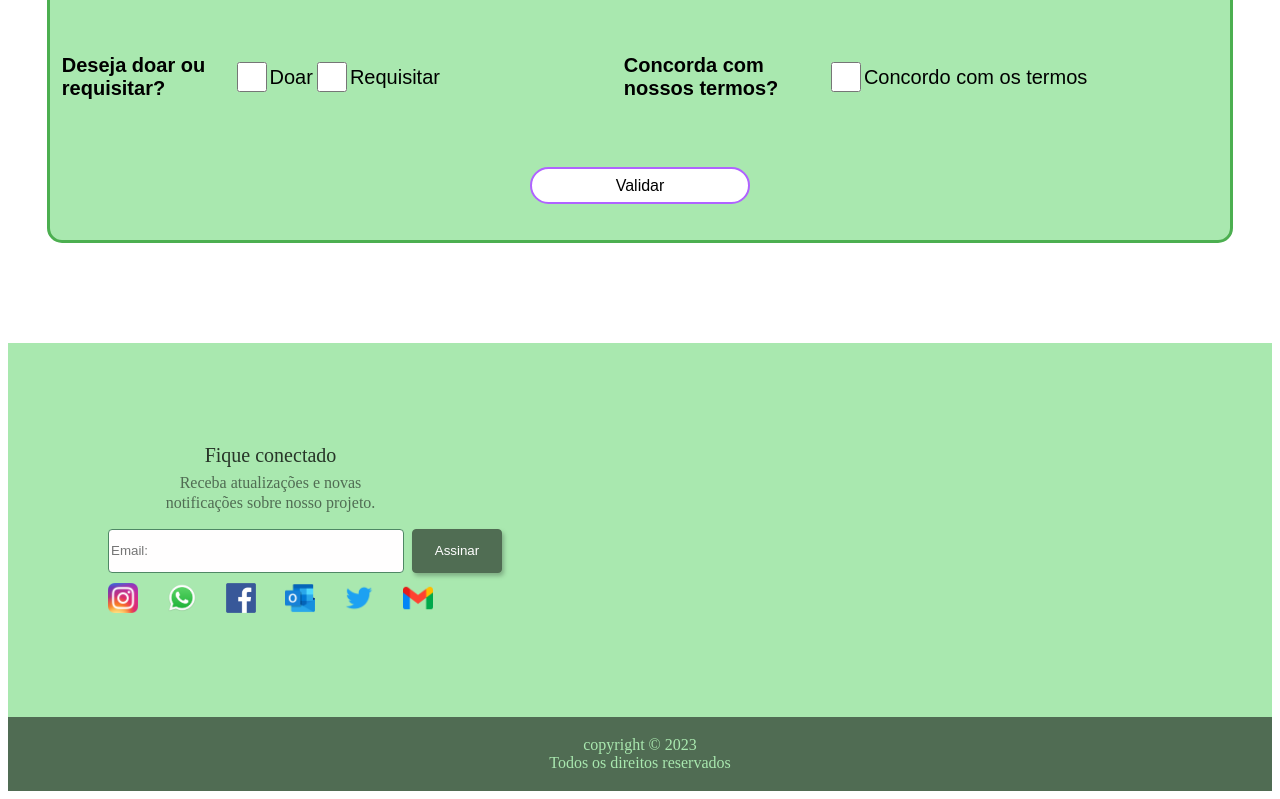
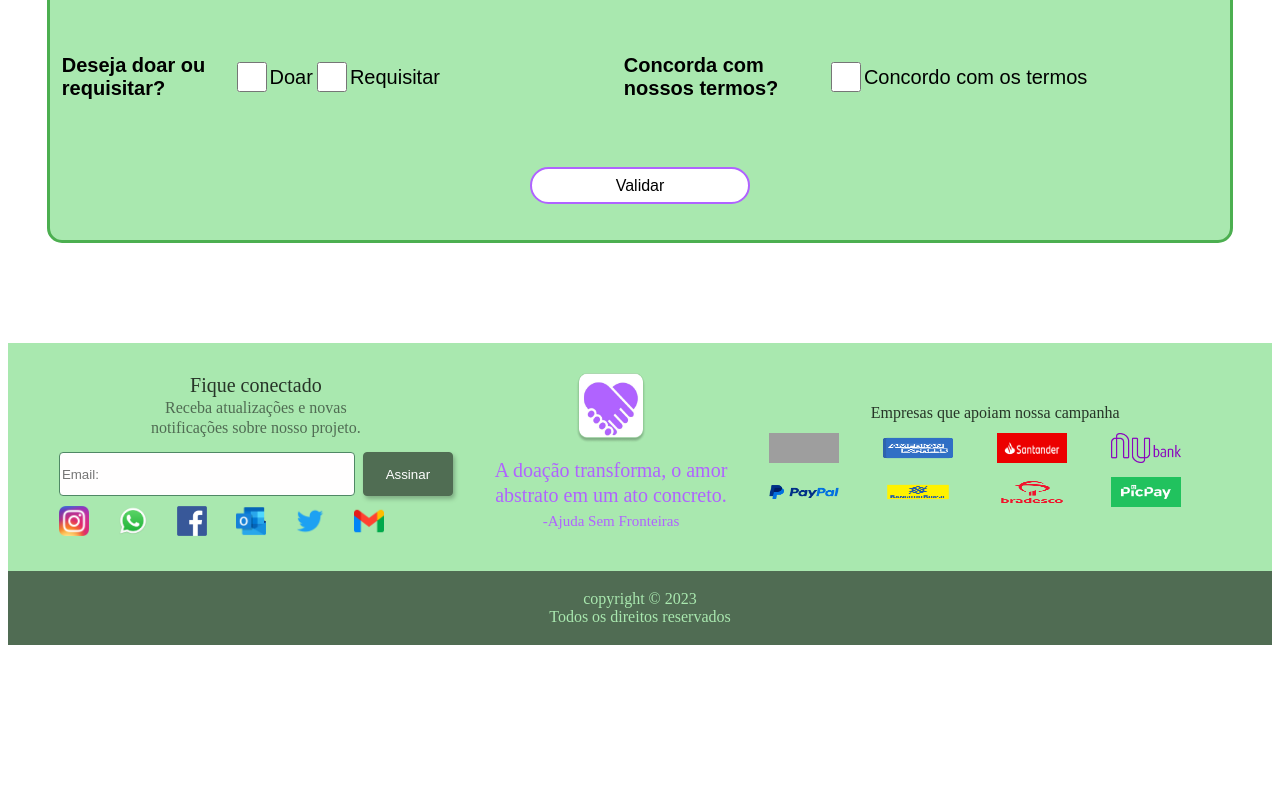
Before and after one commit to AnneCunha/PJ2, a plain HTML site: page PJ2-main/PJ2-main/PJ2/index.html in a window 1280 px wide. Shown: the part 843-1642 px from the top of the page. After the commit the page ends 1496 px from the top, so only its background shows below. Drawn offline with Linux system fonts and the light colour scheme; grey boxes are pictures that could not be loaded; a web font is replaced by a local one.

Commit message:
Atualização no Footer

```diff
--- /dev/null
+++ b/PJ2-main/PJ2-main/PJ2/BlocodeNotas.css
@@ -0,0 +1,166 @@
+
+/*
+  Apoiadores
+*/
+
+#apoiadores {
+    display: flex;
+    position: static;
+    float: right;
+  }
+
+  .textoApoiadores p {
+    display: flex;
+    position: static;
+
+    justify-content: center;
+    align-items: center;
+    text-align: center;
+  }
+
+  #iconApoiadores01, #iconApoiadores02, #iconApoiadores03, #iconApoiadores04  {
+    position: static;
+
+    text-decoration: none;
+
+    margin-right: 40px;
+    padding: 0%;
+    width: 70px;
+    height: 30px;
+
+  }
+
+  #iconApoiadores05, #iconApoiadores06, #iconApoiadores07, #iconApoiadores08 {
+    position: static;
+
+    text-decoration: none;
+
+    margin-top: 10px;
+    margin-right: 40px;
+    padding: 0%;
+    width: 70px;
+    height: 30px;
+  }
+
+  /*
+    Texto Titulo Footer
+  */
+
+  .textoTituloFooter {
+    display: flex;
+    position: static;
+
+    flex-direction: column;
+  }
+
+  #txth3 {
+    display: flex;
+    position: static;
+
+
+    font-style: normal;
+    font-weight: 400;
+    font-size: 20px;
+    line-height: 25px;
+    text-align: center;
+
+    color: #273528;
+
+    margin: 0%;
+
+  }
+
+  #txtp {
+    display: flex;
+    position: static;
+
+    font-style: normal;
+    font-weight: 400;
+    font-size: 16px;
+    line-height: 20px;
+    text-align: center;
+
+    color: #506C53;
+
+    margin-top: 5px;
+
+  }
+
+  /*
+    Assinatura
+  */
+
+  .emailAssinarFooter {
+    display: flex;
+    position: static;
+  }
+
+  #txtEmail {
+    position: static;
+    float: left;
+
+    outline: none;
+    border-radius: 3px;
+    background: #FFFEFE;
+    border: 1px solid #4F8865;
+    border-radius: 4px;
+
+    width: 290px;
+    height: 40px;
+  }
+
+  #elemButton {
+    float: left;
+    position: absolute;
+
+    width: 90px;
+    height: 44px;
+    margin-left: 8px;
+
+    background: #506d53;
+    border: 1px solid #506C53;
+    filter: drop-shadow(2px 3px 2px rgba(0, 0, 0, 0.25));
+    border-radius: 4px;
+    color: white;
+
+    cursor: pointer;
+    transition-duration: 0.5s;
+
+  }
+
+  #elemButton:hover {
+    background-color: #465847;
+    color: white;
+  }
+
+  /*
+    RedeSociais
+  */
+
+  .redesSocial img {
+    position: static;
+  }
+
+  #icon01 {
+    position: static;
+
+    width: 30px;
+    height: 30px;
+
+    margin-top: 10px;
+  }
+
+  #icon02, #icon03, #icon04, #icon05, #icon06 {
+    position: static;
+
+    width: 30px;
+    height: 30px;
+
+    margin-top: 10px;
+    margin-left: 25px;
+
+  }
+
+  .redesSocial, a {
+    text-decoration: none;
+  }
--- a/PJ2-main/PJ2-main/PJ2/index.html
+++ b/PJ2-main/PJ2-main/PJ2/index.html
@@ -85,17 +85,26 @@
             </div>
         <center><button type="submit" class="btn">Validar</button></center>
     </div>
+
+
+    <!-- Footer -->
     <div id="footer">
+        <div class="allFooter">
+
+            <!-- Email / Assinar-->
+
             <div class="textoAssinar">
                 <h3 id="txth3">Fique conectado</h3>
                 <p id="txtp">Receba atualizações e novas<br>notificações sobre nosso projeto.</p>
+
+
                 <form action="Assinar o Email">
-                    <div class="email">
                     <input type="" id="txtEmail" placeholder="Email:">
-                        <div class="assinar">
                     <button id="elemButton">Assinar</button>
                 </form>
-                        <div class="redeSocial">
+
+
+                <nav class="textoAssinar">
                     <a href="#">
                         <img id="icon01" src="img/RedesSocias/Instagram.png" alt="iconInstagram">
                     </a>
@@ -114,11 +123,57 @@
                     <a href="#">
                         <img id="icon06" src="img/RedesSocias/Gmail.png" alt="iconGmail">
                     </a>
+                </nav>
+            </div>
+
+
+            <!-- Logo / Name -->
+
+                <nav class="logoName">
+                    <a href="#">
+                        <img id="logoFooter" src="img/Logo/Logo.png" alt="Logo Do footer">
+                    </a>
+                    <p id="txtLogoName01">A doação transforma, o amor<br> abstrato em um ato concreto.</p>
+                    <p id="txtLogoName02">-Ajuda Sem Fronteiras</p>
+                </nav>
+
+                <!-- Apoiadores -->
+
+                <div class="apoiadores">
+                    <p id="txtApoiadores">Empresas que apoiam nossa campanha</p>
+
+                    <nav>
+                        <a href="#">
+                            <img id="iconApoiadores01" src="img/Apoiadores/PagSeguro.png" alt="Icon Apoiadores PagSeguro">
+                        </a>
+                        <a href="#">
+                            <img id="iconApoiadores02" src="img/Apoiadores/AmericanExpress.png" alt="Icon Apoiadores AmericanExpress">
+                        </a>
+                        <a href="#">
+                            <img id="iconApoiadores03" src="img/Apoiadores/Santander.png" alt="Icon Apoiadores Santander">
+                        </a>
+                        <a href="#">
+                            <img id="iconApoiadores04" src="img/Apoiadores/Nubank.png" alt="Icon Apoiadores Nubank">
+                        </a>
+                    </nav>
+                    <nav>
+                        <a href="#">
+                            <img id="iconApoiadores05" src="img/Apoiadores/PayPal.png" alt="Icon Apoiadores PayPal">
+                        </a>
+                        <a href="#">
+                            <img id="iconApoiadores06" src="img/Apoiadores/BancodoBrasil.png" alt="Icon Apoiadores BancodoBrasil">
+                        </a>
+                        <a href="#">
+                            <img id="iconApoiadores07" src="img/Apoiadores/Bradesco.png" alt="Icon Apoaidores Bradesco">
+                        </a>
+                        <a href="#">
+                            <img id="iconApoiadores08" src="img/Apoiadores/PicPay.png" alt="Ico Apoaidores PicPay">
+                        </a>
+                    </nav>
                 </div>
         </div>
     </div>
-        </div>
-    </div>
+    <!-- Coryright -->
     <div id="copyright">
         <a href="#"><p id="txtcoryright">copyright © 2023<br>Todos os direitos reservados</p></a>
     </div>
--- a/PJ2-main/PJ2-main/PJ2/style.css
+++ b/PJ2-main/PJ2-main/PJ2/style.css
@@ -224,22 +224,72 @@
   border-color: #B063FF;
 }
 
+/*
+  Footer
+*/
+
 #footer {
+  position: static;
+
+
+  margin-top: 100px;
+  padding: 30px;
+
+  background-color: #A9E8AF;
+
+}
+
+/*
+  All Foooter
+*/
+
+.allFooter {
+  display: flex;
+  justify-content: space-around;
+  align-items: center;
+}
+
+
+/*
+  Email / Assinar
+*/
+
+#txth3 {
   display: flex;
   position: static;
 
-  margin-top: 100px;
-  padding: 100px;
 
-  background-color: #A9E8AF;
+  font-style: normal;
+  font-weight: 400;
+  font-size: 20px;
+  line-height: 25px;
+  text-align: center;
+  justify-content: center;
+
+  color: #273528;
+
+  margin: 0%;
+
 }
 
-/*
-  Assinatura
-*/
+#txtp {
+  display: flex;
+  position: static;
+
+  font-style: normal;
+  font-weight: 400;
+  font-size: 16px;
+  line-height: 20px;
+  text-align: center;
+  justify-content: center;
+
+  color: #506C53;
+
+  margin: 0px 0px 14px 0px;
+
+}
 
 #txtEmail {
-  display: flex;
   position: static;
   float: left;
 
@@ -255,11 +305,11 @@
 
 #elemButton {
   float: left;
-  position: absolute;
+  position: static;
 
   width: 90px;
   height: 44px;
-  margin-left: 8px;
+  margin: 0px 0px 0px 8px;
 
   background: #506d53;
   border: 1px solid #506C53;
@@ -277,30 +327,112 @@
   color: white;
 }
 
-#txth3 {
+ /*
+    Rede Sociais Footer
+  */
+
+  .redesSocial img {
+    position: absolute;
+  }
+
+  #icon01 {
+    position: static;
+
+    width: 30px;
+    height: 30px;
+
+    margin-top: 10px;
+  }
+
+  #icon02, #icon03, #icon04, #icon05, #icon06 {
+    position: static;
+
+    width: 30px;
+    height: 30px;
+
+    margin-top: 10px;
+    margin-left: 25px;
+
+  }
+
+.redesSocial, a {
+  text-decoration: none;
+}
+
+
+/*
+  Logo / Name
+*/
+
+.logoName {
+  display: flex;
+  flex-direction: column;
+
+  justify-content: center;
+  align-items: center;
+  text-align: center;
+
+  margin: 0%;
+  padding: 0%;
+}
+
+#logoFooter {
   display: flex;
   position: static;
+
   justify-content: center;
+  align-items: center;
 
+  width: 70px;
+  height: 70px;
+
+}
+
+#txtLogoName01 {
+  margin: 15px 0px 0px 0px;
 
   font-style: normal;
   font-weight: 400;
   font-size: 20px;
   line-height: 25px;
-  align-items: center;
   text-align: center;
 
-  color: #273528;
+  color: #B063FF;
+}
 
-  margin: 0%;
+#txtLogoName02 {
+  margin: 4px 0px 10px 0px;
+
+  font-style: normal;
+  font-weight: 400;
+  font-size: 15px;
+  line-height: 19px;
+
+  color: #B063FF;
+}
+
+
+/*
+  Apoiadores
+*/
+
+.apoiadores {
+  display: flex;
+  position: static;
+
+  flex-direction: column;
 
 }
 
-#txtp {
+#txtApoiadores {
   display: flex;
   position: static;
+
   justify-content: center;
+  margin: 0%;
 
+
+  font-family: 'Bhavuka';
   font-style: normal;
   font-weight: 400;
   font-size: 16px;
@@ -308,39 +440,19 @@
   align-items: center;
   text-align: center;
 
-  color: #506C53;
-
-  margin-top: 5px;
-
+  color: #273528;
 }
 
-.redesSocial img {
-  display: flex;
-  position: static;
-}
-
-#icon01 {
+#iconApoiadores01, #iconApoiadores02, #iconApoiadores03, #iconApoiadores04, #iconApoiadores05, #iconApoiadores06, #iconApoiadores07, #iconApoiadores08 {
   position: static;
 
-  width: 30px;
-  height: 30px;
+    text-decoration: none;
 
-  margin-top: 10px;
-}
-
-#icon02, #icon03, #icon04, #icon05, #icon06 {
-  position: static;
-
-  width: 30px;
-  height: 30px;
-
-  margin-top: 10px;
-  margin-left: 25px;
-
-}
-
-.redesSocial, a {
-  text-decoration: none;
+    margin-top: 10px;
+    margin-right: 40px;
+    padding: 0%;
+    width: 70px;
+    height: 30px;
 }
 
 
@@ -363,7 +475,7 @@
 
 }
 
-#txtcoryright {
+#txtcoryright, a {
   color: #A9E8AF;
   text-decoration: none;
 }
```
Also changed, not shown: PJ2-main/PJ2-main/PJ2/BlocodeNotas.html (added, +73 -0 lines), PJ2-main/PJ2-main/PJ2/img/Apoiadores/AmericanExpress.png (added), PJ2-main/PJ2-main/PJ2/img/Apoiadores/BancodoBrasil.png (added), PJ2-main/PJ2-main/PJ2/img/Apoiadores/Bradesco.png (added), PJ2-main/PJ2-main/PJ2/img/Apoiadores/Nubank.png (added), PJ2-main/PJ2-main/PJ2/img/Apoiadores/PayPal.png (added), PJ2-main/PJ2-main/PJ2/img/Apoiadores/PicPay.png (added), PJ2-main/PJ2-main/PJ2/img/Apoiadores/Santander.png (added), PJ2-main/PJ2-main/PJ2/img/Logo/Logo.png (added), 1 other file. Lines whose indentation alone changed are shown as unchanged.
